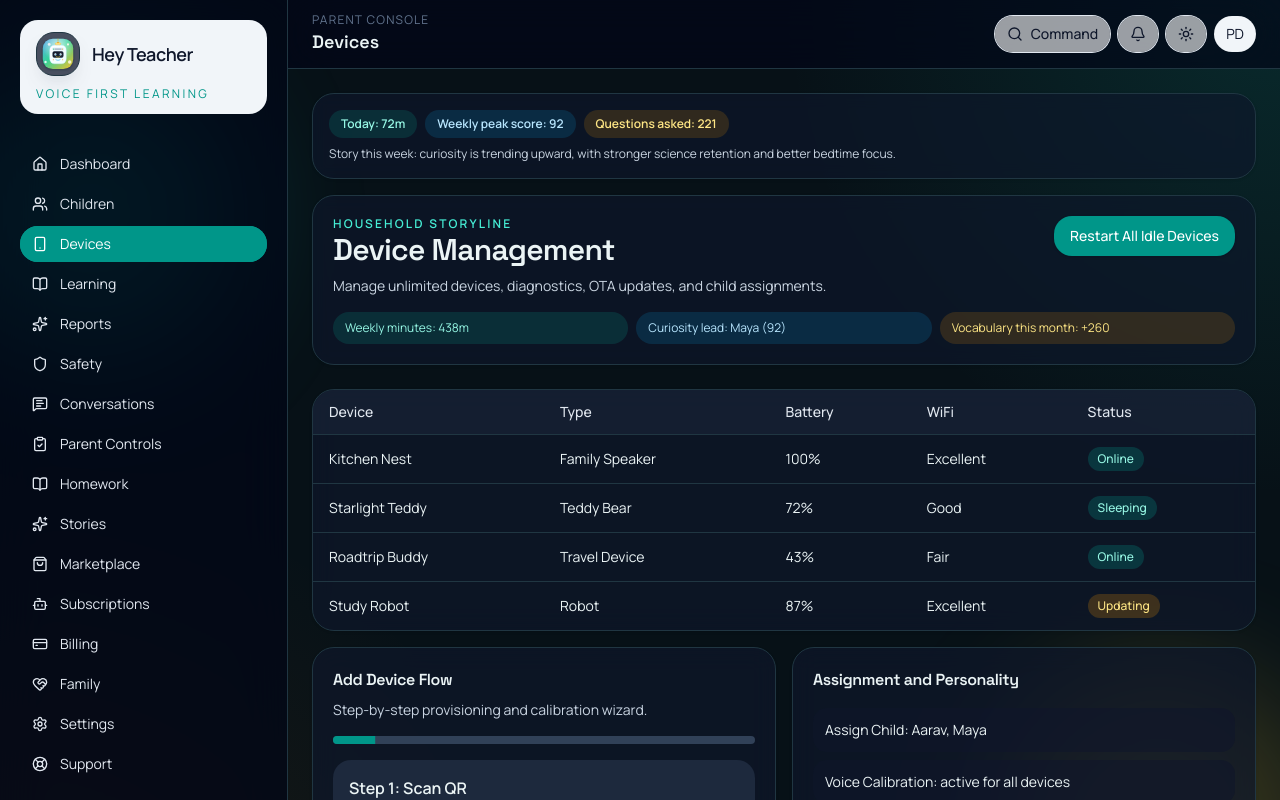
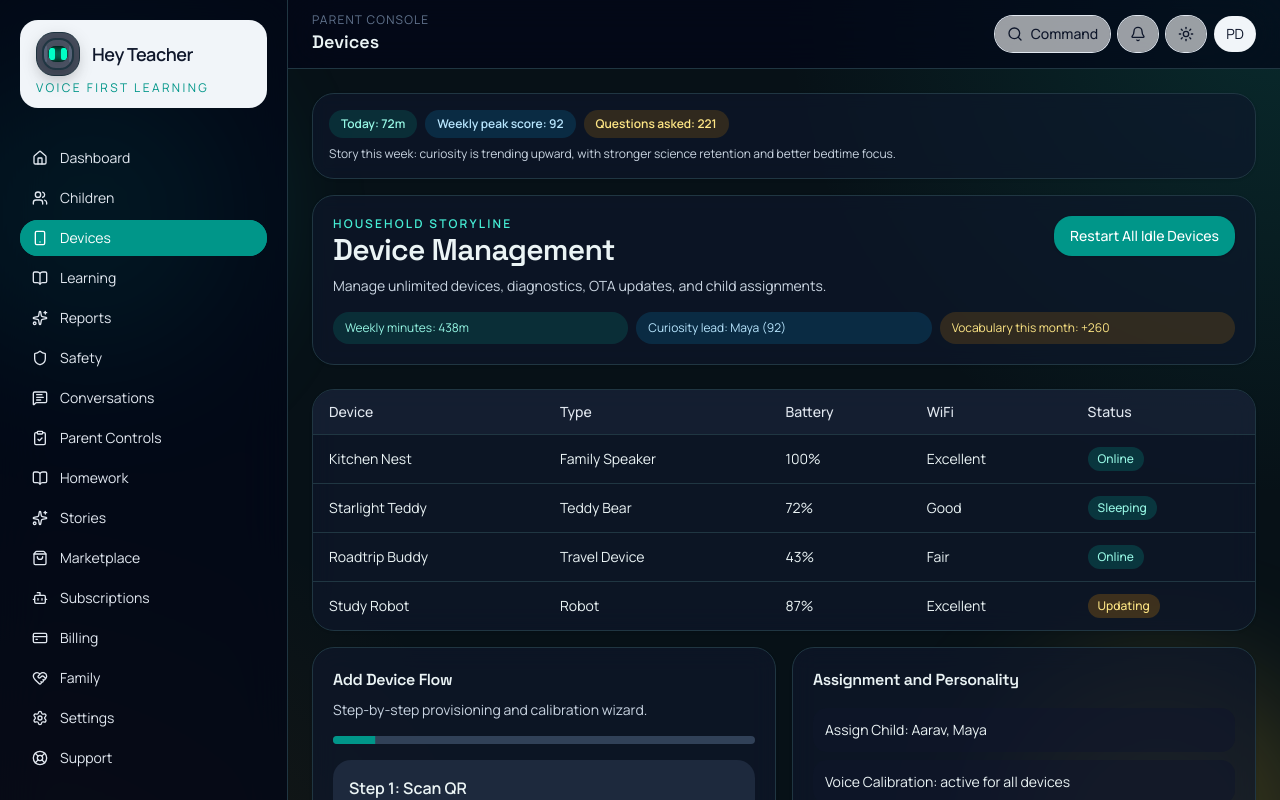
Before and after one commit to PraveenDubbaka/ai-teacher, a Next.js app: page /parent/devices in a window 1280 px wide. Shown: the top 800 px of the page. Built offline with nearby package versions, Linux system fonts and the light colour scheme.

Commit message:
Use robot mark as main logo and remove hero secondary menu

```diff
--- a/src/app/page.tsx
+++ b/src/app/page.tsx
@@ -119,18 +119,7 @@ export default function HomePage() {
         <section className="relative">
           <RobotHero
             backgroundText="HEY TEACHER"
-            navItemsLeft={[
-              { label: "Product", href: "/technology" },
-              { label: "About", href: "/about" },
-              { label: "Specs", href: "/devices" },
-              { label: "Reviews", href: "/parents" },
-            ]}
-            contactText="Contact"
-            contactHref="/contact"
-            ctaText="Book Demo"
-            onCtaClick={() => {
-              window.location.href = "/contact";
-            }}
+            showNavbar={false}
           />
 
           <div className="pointer-events-none absolute inset-0 z-40 flex items-center">
--- a/src/components/shared/brand-logo.tsx
+++ b/src/components/shared/brand-logo.tsx
@@ -1,9 +1,6 @@
 "use client";
 
-import Image from "next/image";
 import Link from "next/link";
-import { usePathname } from "next/navigation";
-import { useEffect, useState } from "react";
 import { cn } from "@/lib/utils";
 
 type BrandLogoProps = {
@@ -19,29 +16,17 @@ export function BrandLogo({
   showTagline = true,
   titleClassName,
 }: BrandLogoProps) {
-  const logoVersion = "kid-v1";
-  const pathname = usePathname();
-  const [basePath, setBasePath] = useState("");
-
-  useEffect(() => {
-    const path = window.location.pathname;
-    const firstSegment = path.split("/").filter(Boolean)[0];
-    setBasePath(firstSegment === "ai-teacher" ? "/ai-teacher" : "");
-  }, [pathname]);
-
-  const logoSrc = `${basePath}/brand/ai-teacher-logo.svg?v=${logoVersion}`;
-
   const content = (
     <div className={cn("inline-flex items-center gap-3", className)}>
-      <div className="relative h-11 w-11 overflow-hidden rounded-2xl border border-white/55 bg-white/70 shadow-[0_10px_24px_-16px_rgba(15,23,42,0.75)] backdrop-blur-sm dark:border-slate-700 dark:bg-slate-900/75">
-        <Image
-          src={logoSrc}
-          alt="Hey Teacher logo"
-          fill
-          sizes="44px"
-          className="object-cover"
-          priority
-        />
+      <div className="relative flex h-11 w-11 items-center justify-center rounded-2xl border border-teal-300/55 bg-white/70 shadow-[0_10px_24px_-16px_rgba(15,23,42,0.75)] backdrop-blur-sm dark:border-slate-700 dark:bg-slate-900/75">
+        <div className="absolute left-[6px] h-4 w-1 rounded-l-md bg-slate-300/80 dark:bg-slate-500/80" />
+        <div className="absolute right-[6px] h-4 w-1 rounded-r-md bg-slate-300/80 dark:bg-slate-500/80" />
+        <div className="z-10 flex h-8 w-8 items-center justify-center rounded-xl border-2 border-white/20 bg-white/10 shadow-[0_4px_20px_rgba(0,0,0,0.3)] backdrop-blur-md">
+          <div className="flex h-[60%] w-[70%] items-center justify-center gap-1.5 overflow-hidden rounded-lg bg-[#0a0a0a] shadow-[inset_0_2px_4px_rgba(0,0,0,0.8)]">
+            <div className="h-3 w-1.5 rounded-[2px] bg-[#00ffc6] shadow-[0_0_8px_#00ffc6]" />
+            <div className="h-3 w-1.5 rounded-[2px] bg-[#00ffc6] shadow-[0_0_8px_#00ffc6]" />
+          </div>
+        </div>
       </div>
       <div>
         {showTagline ? (
--- a/src/components/ui/robot-hero.tsx
+++ b/src/components/ui/robot-hero.tsx
@@ -446,6 +446,7 @@ export interface RobotHeroProps {
   contactTarget?: string;
   ctaText?: string;
   onCtaClick?: () => void;
+  showNavbar?: boolean;
 }
 
 function AntennaNavbar({
@@ -540,6 +541,7 @@ export function RobotHero({
   contactTarget,
   ctaText = "Buy Now",
   onCtaClick,
+  showNavbar = true,
 }: RobotHeroProps = {}) {
   const containerRef = useRef<HTMLElement>(null);
 
@@ -584,7 +586,9 @@ export function RobotHero({
       </div>
 
       <div className="pointer-events-none absolute inset-0 z-20 flex flex-col">
-        <AntennaNavbar leftItems={navItemsLeft} contactText={contactText} contactHref={contactHref} contactTarget={contactTarget} ctaText={ctaText} onCtaClick={onCtaClick} />
+        {showNavbar ? (
+          <AntennaNavbar leftItems={navItemsLeft} contactText={contactText} contactHref={contactHref} contactTarget={contactTarget} ctaText={ctaText} onCtaClick={onCtaClick} />
+        ) : null}
 
         <div className="relative mx-auto flex w-full max-w-[1400px] flex-1 flex-col px-8">
           <div className="mt-auto flex w-full items-end justify-between pb-12"></div>
```
